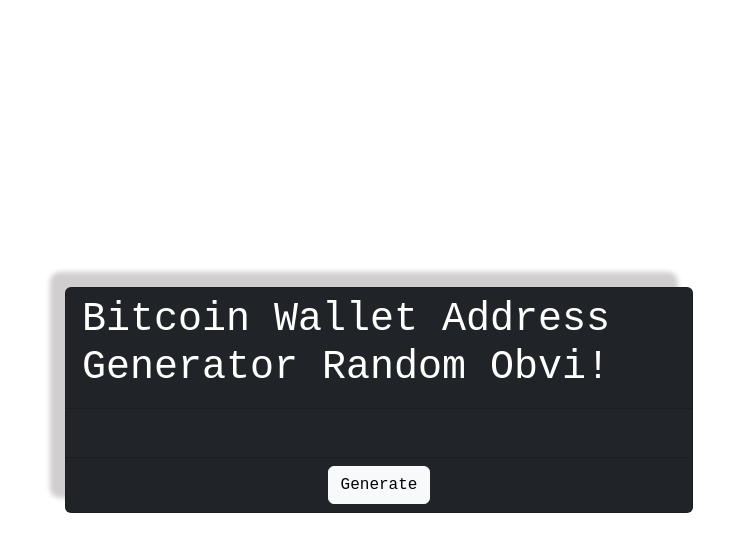
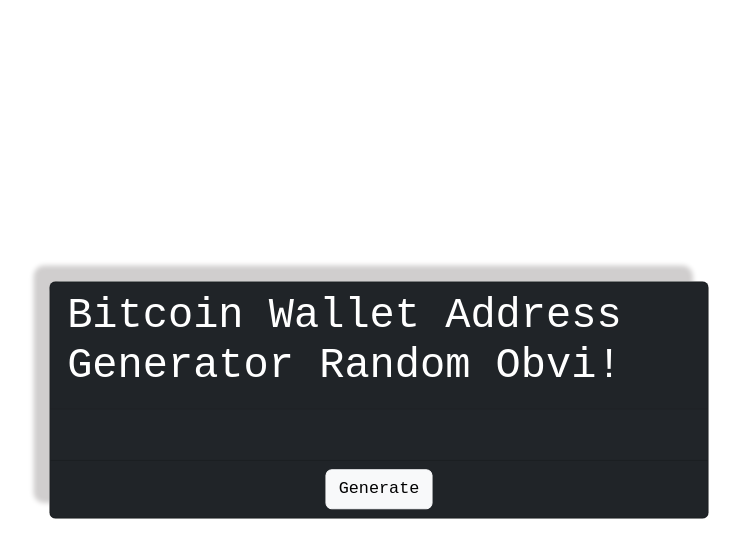
Before and after one commit to swstkswstk/bitcoinWalletAddressGenerator, a plain HTML site: page index.html in a window 1280 px wide. In both pictures the pointer is over the element 640 px from the left and 400 px from the top of the page. Shown: the whole page, without its empty margins (261-1001 px from the left). Drawn offline with nearby package versions, Linux system fonts and the light colour scheme.

Commit message:
css update

```diff
--- a/style.css
+++ b/style.css
@@ -17,4 +17,10 @@
   padding: 0;
   box-shadow: -15px -15px 5px rgb(208, 206, 206);
   border-radius: 10px;
+  transform: scale(1);
+  transition: transform 0.3s ease-in-out;
 }
+.container:hover{
+  transform: scale(1.05);
+
+}
```
